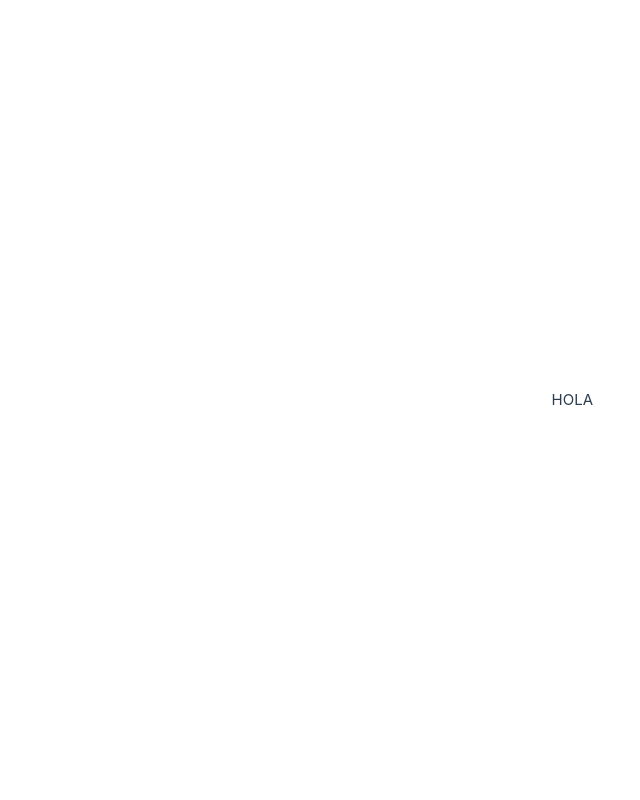
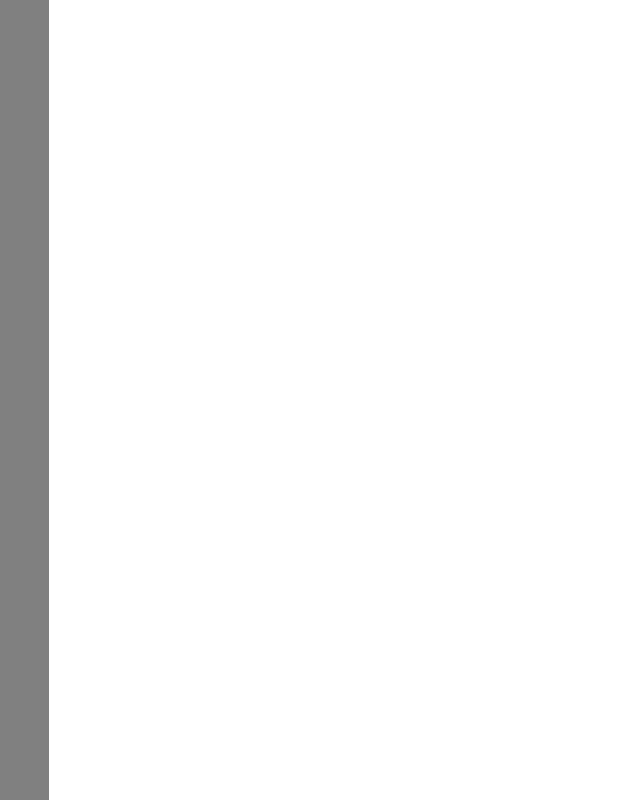
Before and after one commit to papiricoh/country_manager_game, a Vue app: page / in a window 1280 px wide. Shown: the top 800 px of the page, without its empty margins (47-687 px from the left). Built offline with nearby package versions, Linux system fonts and the light colour scheme.

Commit message:
Added main distribution

```diff
--- a/src/App.vue
+++ b/src/App.vue
@@ -3,7 +3,14 @@ import HelloWorld from './components/HelloWorld.vue'
 </script>
 
 <template>
-  <main>
-    <div>HOLA</div>
+<main>
+    <div class="main_div">
+      <div class="tabs_bar">
+
+      </div>
+      <div>
+
+      </div>
+    </div>
 </main>
 </template>
--- a/src/assets/base.css
+++ /dev/null
@@ -1,74 +0,0 @@
-/* color palette from <https://github.com/vuejs/theme> */
-:root {
-  --vt-c-white: #ffffff;
-  --vt-c-white-soft: #f8f8f8;
-  --vt-c-white-mute: #f2f2f2;
-
-  --vt-c-black: #181818;
-  --vt-c-black-soft: #222222;
-  --vt-c-black-mute: #282828;
-
-  --vt-c-indigo: #2c3e50;
-
-  --vt-c-divider-light-1: rgba(60, 60, 60, 0.29);
-  --vt-c-divider-light-2: rgba(60, 60, 60, 0.12);
-  --vt-c-divider-dark-1: rgba(84, 84, 84, 0.65);
-  --vt-c-divider-dark-2: rgba(84, 84, 84, 0.48);
-
-  --vt-c-text-light-1: var(--vt-c-indigo);
-  --vt-c-text-light-2: rgba(60, 60, 60, 0.66);
-  --vt-c-text-dark-1: var(--vt-c-white);
-  --vt-c-text-dark-2: rgba(235, 235, 235, 0.64);
-}
-
-/* semantic color variables for this project */
-:root {
-  --color-background: var(--vt-c-white);
-  --color-background-soft: var(--vt-c-white-soft);
-  --color-background-mute: var(--vt-c-white-mute);
-
-  --color-border: var(--vt-c-divider-light-2);
-  --color-border-hover: var(--vt-c-divider-light-1);
-
-  --color-heading: var(--vt-c-text-light-1);
-  --color-text: var(--vt-c-text-light-1);
-
-  --section-gap: 160px;
-}
-
-@media (prefers-color-scheme: dark) {
-  :root {
-    --color-background: var(--vt-c-black);
-    --color-background-soft: var(--vt-c-black-soft);
-    --color-background-mute: var(--vt-c-black-mute);
-
-    --color-border: var(--vt-c-divider-dark-2);
-    --color-border-hover: var(--vt-c-divider-dark-1);
-
-    --color-heading: var(--vt-c-text-dark-1);
-    --color-text: var(--vt-c-text-dark-2);
-  }
-}
-
-*,
-*::before,
-*::after {
-  box-sizing: border-box;
-  margin: 0;
-  position: relative;
-  font-weight: normal;
-}
-
-body {
-  min-height: 100vh;
-  color: var(--color-text);
-  background: var(--color-background);
-  transition: color 0.5s, background-color 0.5s;
-  line-height: 1.6;
-  font-family: Inter, -apple-system, BlinkMacSystemFont, 'Segoe UI', Roboto, Oxygen, Ubuntu,
-    Cantarell, 'Fira Sans', 'Droid Sans', 'Helvetica Neue', sans-serif;
-  font-size: 15px;
-  text-rendering: optimizeLegibility;
-  -webkit-font-smoothing: antialiased;
-  -moz-osx-font-smoothing: grayscale;
-}
--- a/src/assets/main.css
+++ /dev/null
@@ -1,35 +0,0 @@
-@import './base.css';
-
-#app {
-  max-width: 1280px;
-  margin: 0 auto;
-  padding: 2rem;
-
-  font-weight: normal;
-}
-
-a,
-.green {
-  text-decoration: none;
-  color: hsla(160, 100%, 37%, 1);
-  transition: 0.4s;
-}
-
-@media (hover: hover) {
-  a:hover {
-    background-color: hsla(160, 100%, 37%, 0.2);
-  }
-}
-
-@media (min-width: 1024px) {
-  body {
-    display: flex;
-    place-items: center;
-  }
-
-  #app {
-    display: grid;
-    grid-template-columns: 1fr 1fr;
-    padding: 0 2rem;
-  }
-}
--- a/src/css/main.css
+++ b/src/css/main.css
@@ -0,0 +1,25 @@
+html {
+    margin: 0;
+}
+
+body {
+    margin: 0;
+}
+
+.main_div {
+    display: flex;
+    flex-direction: row;
+    justify-content: stretch;
+    align-items: stretch;
+    height: 66rem;
+
+}
+.tabs_bar {
+    display: flex;
+    flex-direction: column;
+    justify-content: flex-start;
+    align-items: stretch;
+    height: 100%;
+    background-color: grey;
+    width:6rem;
+}
--- a/src/main.js
+++ b/src/main.js
@@ -1,6 +1,4 @@
 import { createApp } from 'vue'
 import App from './App.vue'
 
-import './assets/main.css'
-
 createApp(App).mount('#app')
```
Also changed, not shown: src/assets/logo.svg (deleted).
